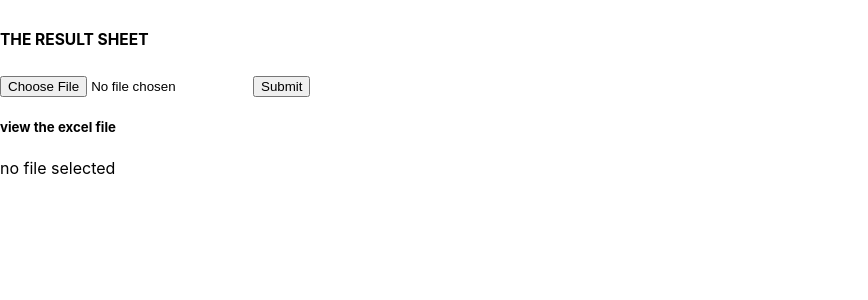
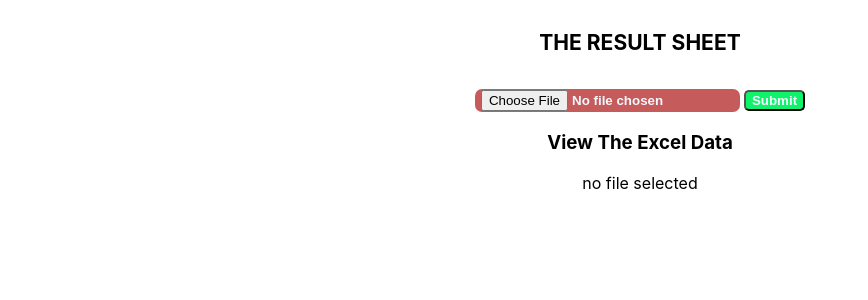
Before and after one commit to sheelaadhikari/ResultSytem, a React (Create React App) app in the folder frontend/: page /upload in a window 1280 px wide. Shown: the top 300 px of the page, without its empty margins (0-868 px from the left). Built offline with nearby package versions, Linux system fonts and the light colour scheme.

Commit message:
styled the pages

```diff
--- a/frontend/src/App.css
+++ b/frontend/src/App.css
@@ -1,16 +1,5 @@
 .App {
   text-align: center;
-}
-
-.App-logo {
-  height: 40vmin;
-  pointer-events: none;
-}
-
-@media (prefers-reduced-motion: no-preference) {
-  .App-logo {
-    animation: App-logo-spin infinite 20s linear;
-  }
 }
 
 .App-header {
@@ -28,11 +17,52 @@
   color: #61dafb;
 }
 
-@keyframes App-logo-spin {
-  from {
-    transform: rotate(0deg);
-  }
-  to {
-    transform: rotate(360deg);
-  }
+.form {
+  text-align: center;
+  justify-content: center;
+  align-items: center;
 }
+.button-submit {
+  background-color: rgb(14, 243, 106);
+  border-radius: 5px;
+  color: aliceblue;
+  font-weight: bold;
+}
+.button-submit:hover {
+  color: #fd0606;
+  cursor: pointer;
+}
+
+.view-excel {
+  text-align: center;
+  justify-content: center;
+  align-items: center;
+}
+.form-group {
+  border-color: black;
+  border-radius: 5px;
+}
+.choose-file {
+  background-color: rgb(197, 91, 91) !important;
+  margin: 0px 4px 0px 0px;
+  padding: 1px 6px;
+  border-radius: 7px;
+  text-align: center;
+  font-weight: bold;
+  color: aliceblue;
+}
+h5 {
+  font-weight: bold;
+  font-size: large;
+}
+
+.check-result {
+  background-color: rgb(14, 243, 106);
+  border-radius: 5px;
+  color: aliceblue;
+  font-weight: bold;
+}
+.check-result:hover {
+  color: #fd0505;
+  cursor: pointer;
+}
--- a/frontend/src/pages/ResultPage.js
+++ b/frontend/src/pages/ResultPage.js
@@ -22,9 +22,10 @@ const ResultPage = () => {
 
     return (
         <>
-            <div>
-                <Topic />
-
+            <div className="form">
+                <h5 className="h5">
+                    <Topic />
+                </h5>
                 <div className="col-md-9">
                     <div className="mb-3">
                         <input
@@ -37,7 +38,7 @@ const ResultPage = () => {
                             }}
                         />
                         <div className="mb-3">
-                            <button className="btn btn-primary" onClick={handleSubmit}>
+                            <button className="btn btn-primary check-result" onClick={handleSubmit}>
                                 {" "}
                                 Check Result
                             </button>
--- a/frontend/src/pages/Upload.js
+++ b/frontend/src/pages/Upload.js
@@ -4,6 +4,7 @@ import { Data } from "../components/Data.js";
 import axios from 'axios';
 import * as XLSX from "xlsx";
 import { BASEURL } from './../constant';
+import '../App.css';
 const Upload = () => {
     //on change state
     const [excelFile, setExcelFile] = useState(null);
@@ -75,26 +76,32 @@ const Upload = () => {
 
     };
     console.log("excel data", excelData);
+
+
+
+
     return (
         <div className="container">
             <div className="form">
                 <form className="form-group" autoComplete="off" onSubmit={handleSubmit}>
                     <label>
-                        <h5>
+                        <h5 className="h5">
                             {" "}
                             <Topic />{" "}
                         </h5>
                     </label>
+
                     <input
                         type="file"
-                        className="form-control"
+                        className="form-control choose-file"
                         onChange={handleFile}
                         required
                     />
+
                     {excelFileError && <div>{excelFileError}</div>}
                     <button
                         type="submit"
-                        className="btn btn-success"
+                        className="btn btn-success button-submit"
                         style={{ marginTop: 5 + "px" }}
                     >
                         Submit
@@ -103,8 +110,8 @@ const Upload = () => {
             </div>
 
 
-            <div>
-                <h5> view the excel file</h5>
+            <div className="view-excel">
+                <h3> View The Excel Data</h3>
                 <div className="viewer">
                     {excelData === null && <>no file selected</>}
                     {excelData !== null && (
```
